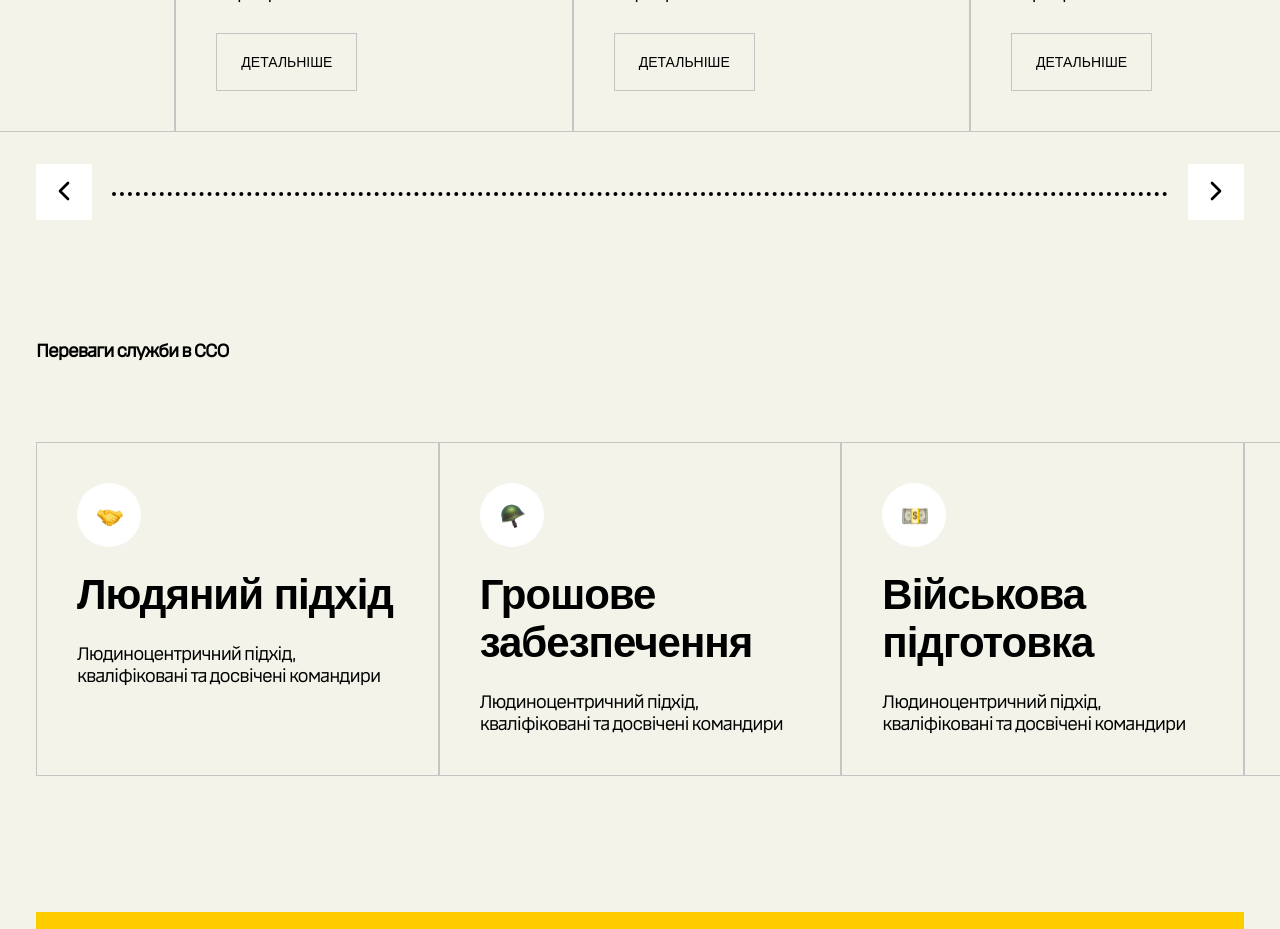
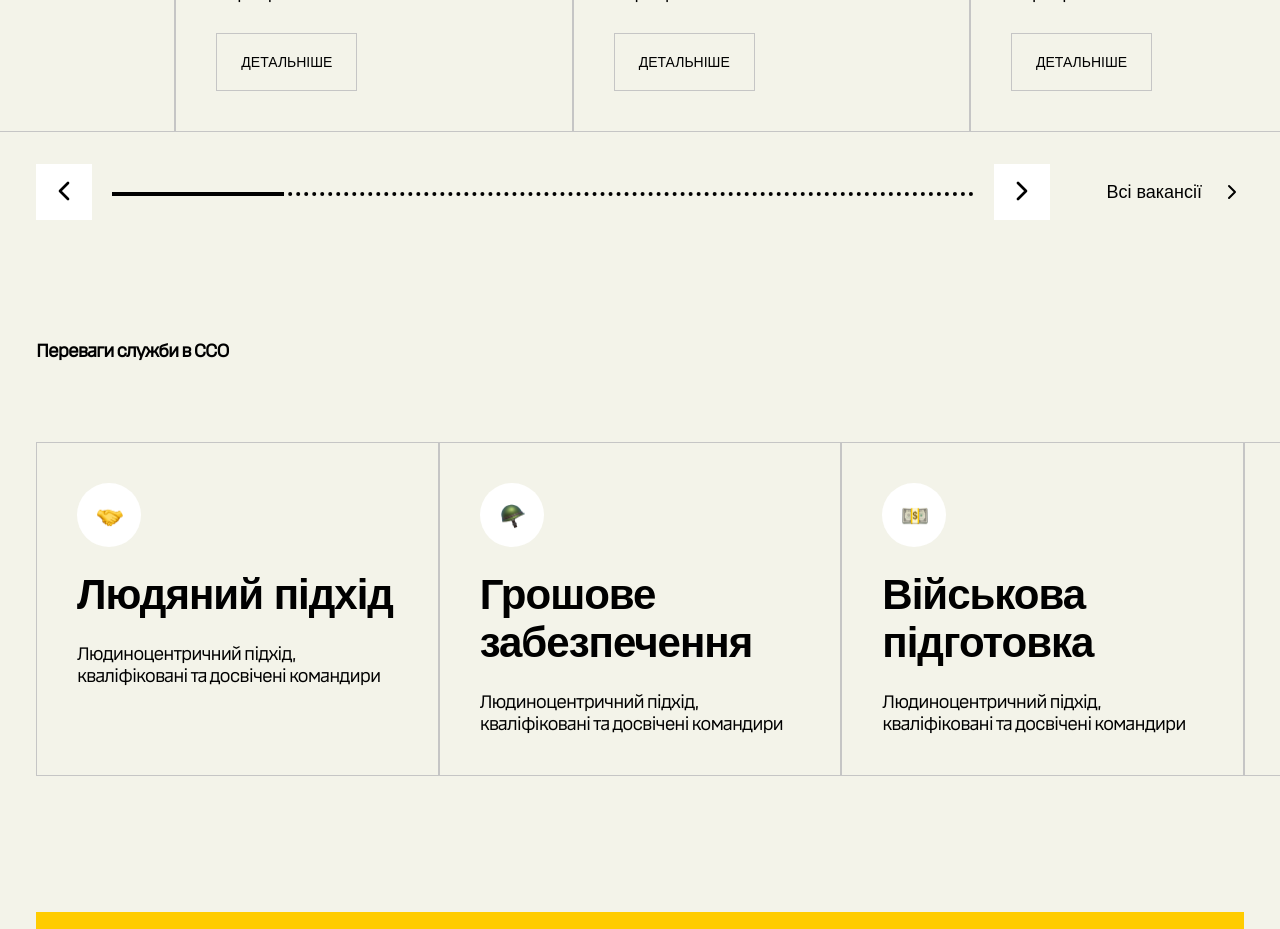
Before and after one commit to vlad-ustymenko/sso-recruitment, a Next.js app: page / in a window 1280 px wide. Shown: the part 1660-2589 px from the top of the page. Built offline with nearby package versions, Linux system fonts and the light colour scheme; no server answers; the database is empty.

Commit message:
Create scrollBar on carouselVacancies

```diff
--- a/app/(root)/vacancies/page.js
+++ b/app/(root)/vacancies/page.js
@@ -3,6 +3,7 @@ import styles from "./page.module.css";
 import VacanciesList from "@/shared/sections/VacanciesList/VacanciesList";
 import BrFromater from "@/shared/components/BrFormater/BrFromater";
 import ApplicationForm from "@/shared/sections/ApplicationForm/ApplicationForm";
+import FormModal from "@/shared/components/FormModal/FormModal";
 
 export default function Vacancies() {
   return (
@@ -30,6 +31,7 @@ export default function Vacancies() {
         />
       </div>
       <Menu />
+      <FormModal />
     </main>
   );
 }
--- a/app/(root)/vacancy/[_id]/page.js
+++ b/app/(root)/vacancy/[_id]/page.js
@@ -4,7 +4,7 @@ import Container from "@/shared/components/Container/Container";
 import ApplicationForm from "@/shared/sections/ApplicationForm/ApplicationForm";
 import Menu from "@/shared/components/Menu/Menu";
 import BrFromater from "@/shared/components/BrFormater/BrFromater";
-
+import FormModal from "@/shared/components/FormModal/FormModal";
 const VacancyPage = async ({ params }) => {
   const { _id } = params;
 
@@ -78,6 +78,7 @@ const VacancyPage = async ({ params }) => {
         </div>
       </Container>
       <Menu />
+      <FormModal />
     </main>
   );
 };
--- a/shared/components/Button/Button.module.css
+++ b/shared/components/Button/Button.module.css
@@ -23,6 +23,7 @@
   border: none;
   background-color: white;
   color: black;
+  cursor: pointer;
   -webkit-tap-highlight-color: transparent;
 }
 
--- a/shared/components/Footer/Footer.module.css
+++ b/shared/components/Footer/Footer.module.css
@@ -42,12 +42,13 @@
   align-items: center;
   justify-content: center;
   padding: 16px;
-  width: 48px;
-  height: 48px;
+  width: 50px;
+  height: 50px;
   border: 1px solid #c5c5c5;
 }
 
 .socialIcon:hover .icon {
+  color: #1d946e;
   transform: scale(1.2);
 }
 
@@ -89,4 +90,8 @@
   .copyright {
     font-size: 12px;
   }
+  .socialIcon:hover .icon {
+    color: black;
+    transform: scale(1);
+  }
 }
--- a/shared/components/FormModal/FormModal.jsx
+++ b/shared/components/FormModal/FormModal.jsx
@@ -1,3 +1,4 @@
+"use client";
 import React, { useEffect } from "react";
 import styles from "./FormModal.module.css";
 import ApplicationForm from "@/shared/sections/ApplicationForm/ApplicationForm";
@@ -9,8 +10,7 @@ const FormModal = () => {
 
   useEffect(() => {
     if (activeFormModal) {
-      const scrollbarWidth = (document.documentElement.style.overflow =
-        "hidden");
+      document.documentElement.style.overflow = "hidden";
     } else {
       document.documentElement.style.overflow = "";
     }
--- a/shared/components/FormModal/FormModal.module.css
+++ b/shared/components/FormModal/FormModal.module.css
@@ -6,7 +6,7 @@
   height: 100%;
   background-color: rgba(0, 0, 0, 0.5);
   backdrop-filter: blur(10px);
-  z-index: 0;
+  z-index: -1;
   opacity: 0;
   transition: all 0.3s ease;
 }
--- a/shared/components/Menu/Menu.jsx
+++ b/shared/components/Menu/Menu.jsx
@@ -1,5 +1,5 @@
 "use client";
-import React, { useEffect, useState } from "react";
+import React, { useEffect } from "react";
 import { useMenuContext } from "../../../context/MenuContext";
 import { useFormModalContext } from "../../../context/FormModalContext";
 import CloseMenu from "../../../src/assets/closeMenu.svg";
--- a/shared/components/VacancieCarousel/VacancieCarousel.jsx
+++ b/shared/components/VacancieCarousel/VacancieCarousel.jsx
@@ -6,15 +6,22 @@ import { Button } from "../Button/Button";
 import { ChevronLeft, ChevronRight } from "lucide-react";
 import styles from "./VacancieCarousel.module.css";
 import Container from "../Container/Container";
+import Link from "next/link";
+import { set } from "mongoose";
 
 export default function VacancyCarousel({ vacanciesList }) {
   const carouselRef = useRef(null);
   const cardRefs = useRef([]);
+  const scrollRef = useRef(null);
+  const [step, setStep] = useState(0);
   const [isScrolling, setIsScrolling] = useState(false);
   const [measurement, setMeasurement] = useState(500);
   const [viewsCards, setViewsCards] = useState(1);
+  const [lineWidth, setLineWidth] = useState(0);
 
   useEffect(() => {
+    setLineWidth(scrollRef.current.offsetWidth / vacanciesList.length);
+
     const screen = window.innerWidth;
 
     if (screen > 450 && screen <= 768) {
@@ -38,9 +45,7 @@ export default function VacancyCarousel({ vacanciesList }) {
   }, [viewsCards]);
 
   const scroll = (direction) => {
-    if (isScrolling) return; // Якщо прокрутка вже йде, не дозволяємо натискати знову
     const cardWidth = cardRefs.current[0].offsetWidth;
-    setIsScrolling(true);
 
     if (carouselRef.current) {
       if (direction === "left") {
@@ -76,7 +81,6 @@ export default function VacancyCarousel({ vacanciesList }) {
             () => (carouselRef.current.scrollLeft = cardWidth * viewsCards),
             600
           );
-          console.log("finish");
         } else {
           carouselRef.current.scrollBy({
             left: cardWidth,
@@ -85,9 +89,6 @@ export default function VacancyCarousel({ vacanciesList }) {
         }
       }
     }
-
-    // Задаємо таймер для зняття блокування прокрутки через деякий час
-    setTimeout(() => setIsScrolling(false), 600); // 600 мс — час прокрутки
   };
 
   return (
@@ -109,19 +110,35 @@ export default function VacancyCarousel({ vacanciesList }) {
       </div>
       <Container>
         <div className={styles.scrollContainer}>
+          <div className={styles.scrollWrapper}>
             <Button
-            onClick={() => scroll("left")} // Прокрутка вліво
+              onClick={() => {
+                if (!isScrolling) {
+                  scroll("left");
+                  setIsScrolling(true);
+                  setStep((prev) =>
+                    prev === 0 ? vacanciesList.length - 1 : prev - 1
+                  );
+                  setTimeout(() => {
+                    setIsScrolling(false);
+                  }, 600);
+                }
+              }}
               arrow
               arrowDirection={"left"}
             >
               <ChevronLeft />
             </Button>
-          <div className={styles.scrollWrapper}>
+            <div className={styles.scroll} ref={scrollRef}>
               <span
+                className={styles.line}
                 style={{
                   position: "absolute",
                   top: "50%",
                   borderTop: "4px solid black",
+                  width: `${lineWidth}px`,
+                  transform: `translateX(${step * lineWidth}px)`,
+                  transition: "all 0.3s ease",
                 }}
               />
 
@@ -129,20 +146,35 @@ export default function VacancyCarousel({ vacanciesList }) {
                 style={{
                   position: "absolute",
                   top: "50%",
-
                   width: "100%",
                   borderTop: "4px dotted black",
                 }}
               />
             </div>
             <Button
-            onClick={() => scroll("right")} // Прокрутка вправо
+              onClick={() => {
+                if (!isScrolling) {
+                  scroll("right");
+                  setIsScrolling(true);
+                  setStep((prev) =>
+                    prev === vacanciesList.length - 1 ? 0 : prev + 1
+                  );
+                  setTimeout(() => {
+                    setIsScrolling(false);
+                  }, 600);
+                }
+              }}
               arrow
               arrowDirection={"right"}
             >
               <ChevronRight />
             </Button>
           </div>
+          <Link href={"/vacancies"} className={styles.link}>
+            Всі вакансії
+            <ChevronRight />
+          </Link>
+        </div>
       </Container>
     </>
   );
--- a/shared/components/VacancieCarousel/VacancieCarousel.module.css
+++ b/shared/components/VacancieCarousel/VacancieCarousel.module.css
@@ -26,31 +26,36 @@
   display: flex;
   align-items: center;
   padding-top: 32px;
+  gap: 56px;
 }
 
 .scrollWrapper {
+  display: flex;
+  width: 100%;
+  flex: 1;
+}
+
+.scroll {
   position: relative;
   flex: 1;
   margin: 0 20px;
-}
-
-.scroll {
-  display: grid;
-  overflow: hidden;
-  grid-auto-flow: column;
-  position: absolute;
-  top: 50%;
-  width: 100%;
 }
 
 .scroll li:nth-child(2) {
   border-top: unset;
 }
 
-.scrollChild {
-  width: 100%;
-  border-top: 4px solid black;
-  list-style: none;
+.link {
+  font-family: "UAFSemiBold", sans-serif;
+  font-size: 18px;
+  display: flex;
+  align-items: center;
+  gap: 18px;
+  -webkit-tap-highlight-color: transparent;
+}
+
+.link:hover {
+  color: #0e7151;
 }
 
 @media (min-width: 768px) and (max-width: 1279px) {
@@ -63,4 +68,13 @@
   .carouselWrapper {
     grid-auto-columns: 100%;
   }
+  .scrollWrapper {
+    gap: 20px;
+  }
+  .scroll {
+    display: none;
+  }
+  .link:hover {
+    color: black;
+  }
 }
```
Lines whose indentation alone changed are shown as unchanged.
